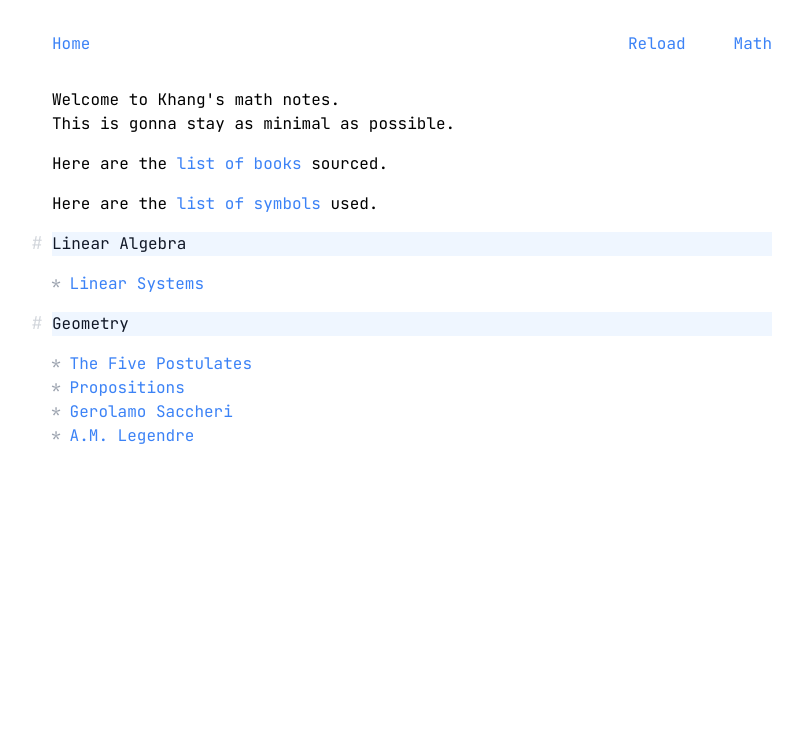
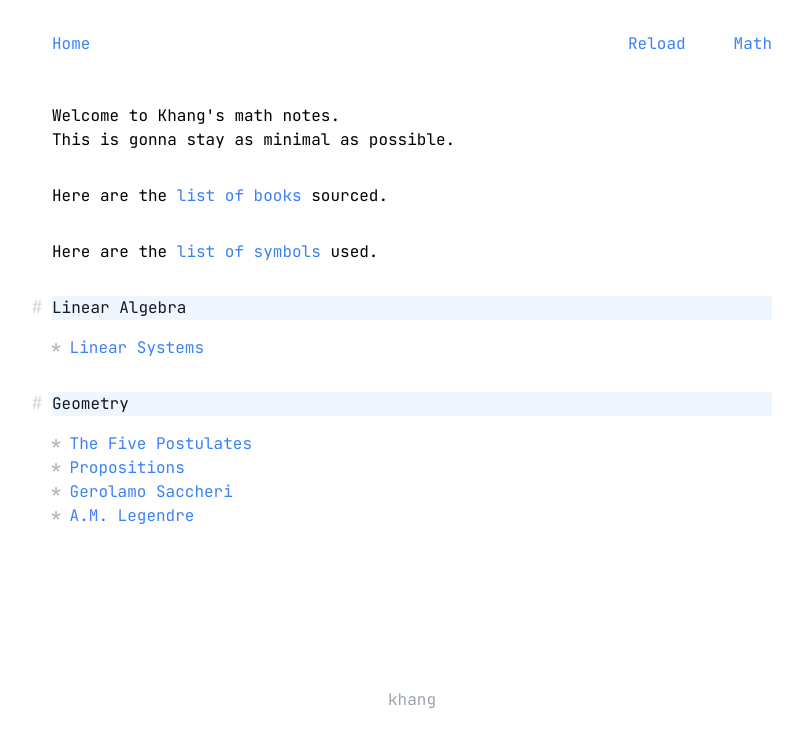
Before and after one commit to nguyenvukhang/minnesoda, a Next.js app: page / in a window 1280 px wide. Shown: the top 746 px of the page, without its empty margins (228-1031 px from the left). Built offline with nearby package versions, Linux system fonts and the light colour scheme; what better-react-mathjax would draw is missing.

Commit message:
added footer

```diff
--- a/pages/_app.js
+++ b/pages/_app.js
@@ -8,6 +8,17 @@ import { handleMouseUp, removeFloat } from '../src/PermaFloat'
 import MathjaxConfig from '../src/MathjaxConfig'
 import { useRouter } from 'next/router'
 
+function Footer() {
+  return (
+    <div className="h-48 flex justify-center">
+      <div className="flex flex-col">
+        <div className="flex-1" />
+        <div className="text-gray-400 mb-10">khang</div>
+      </div>
+    </div>
+  )
+}
+
 function MyApp({ Component, pageProps }) {
   const router = useRouter()
   const [math, setMath] = useState(true)
@@ -17,12 +28,14 @@ function MyApp({ Component, pageProps }) {
     <MDXProvider components={components}>
       <MathJaxContext config={MathjaxConfig}>
         <div
-          className="my-8 mx-auto max-w-3xl px-6"
+          className="my-8 mx-auto max-w-3xl px-6 min-h-screen-90 flex flex-col"
           onMouseUp={() => handleMouseUp({ router })}
           onMouseDown={removeFloat}
         >
           <Menubar state={[math, setMath]} components={components} />
           <Component {...pageProps} />
+          <div className="flex-1" />
+          <Footer />
         </div>
       </MathJaxContext>
     </MDXProvider>
--- a/tailwind.config.js
+++ b/tailwind.config.js
@@ -11,7 +11,12 @@ module.exports = {
         '4-ex': '4ex',
       },
       height: {
-        'screen-80': '80vh'
+        'screen-80': '80vh',
+        'screen-90': '90vh',
+      },
+      minHeight: {
+        'screen-80': '80vh',
+        'screen-90': '90vh',
       },
       inset: {
         '_2-ex': '-2ex',
```
